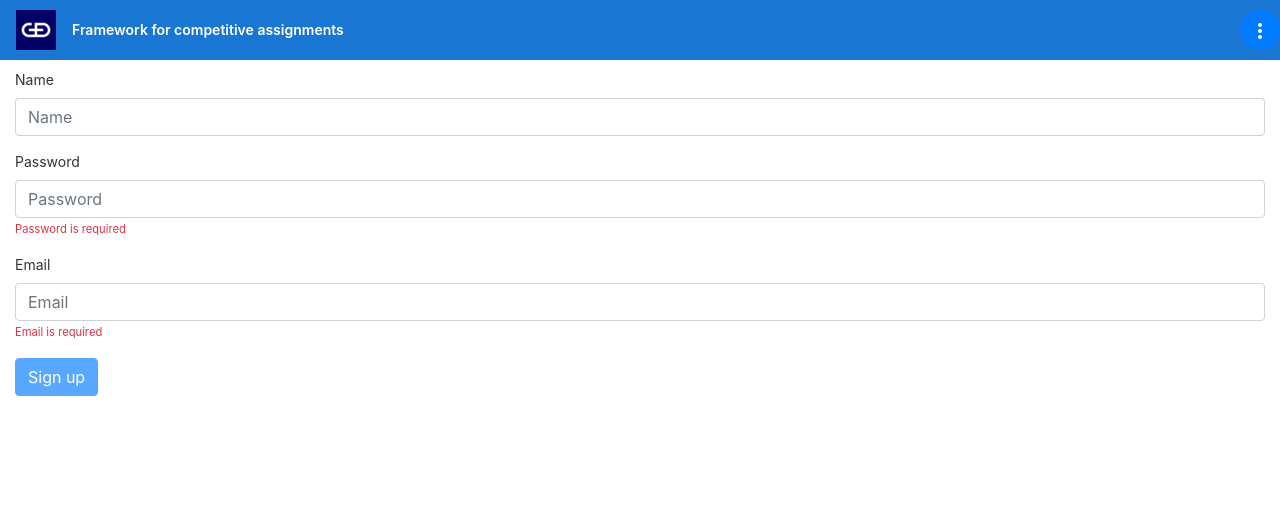
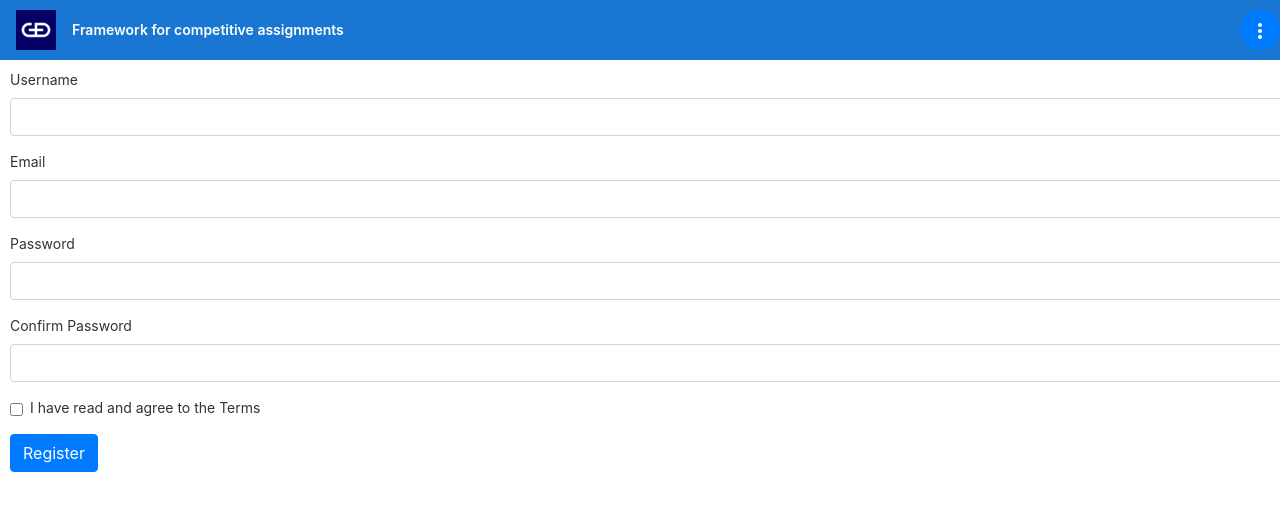
Before and after one commit to ThomasYacob/ProjektFrontend, an Angular app: page /register in a window 1280 px wide. Shown: the top 510 px of the page. Built offline with nearby package versions, Linux system fonts and the light colour scheme.

Commit message:
register page fixes

```diff
--- a/src/app/register/enrollment.service.ts
+++ b/src/app/register/enrollment.service.ts
@@ -3,13 +3,14 @@ import { HttpClient, HttpErrorResponse} from '@angular/common/http';
 import { User } from './user'
 import { catchError } from 'rxjs/operators';
 import { throwError } from 'rxjs';
+import {FormGroup} from "@angular/forms";
 
 @Injectable({
   providedIn: 'root'
 })
 export class EnrollmentService {
 
-  _url = 'http://localhost:8080/user';
+  _url = 'http://localhost:8080/api/user';
   constructor(private _http: HttpClient) { }
 
   enroll(user: User) {
--- a/src/app/register/register.component.css
+++ b/src/app/register/register.component.css
@@ -1,4 +1,5 @@
-.container-fluid {
+.register-form {
     position: relative;
     top: 70px;
+    left: 10px;
 }
--- a/src/app/register/register.component.html
+++ b/src/app/register/register.component.html
@@ -1,42 +1,133 @@
-<div class="container-fluid">
-	<form #userForm="ngForm" *ngIf="!submitted" (ngSubmit)="onSubmit()" novalidate>
+<div class="register-form">
 
+	<form [formGroup]="form" (ngSubmit)="onSubmit()">
 		<div class="form-group">
-			<label>Name</label>
-			<input type="username" placeholder="Name" required #username="ngModel" [class.is-invalid]="username.invalid && username.touched"
-				class="form-control" name="username" [(ngModel)]="userModel.username"/>
-			<small class="text-danger" [class.d-none]="username.valid || username.untouched">Name is required</small>
+			<label>Username</label>
+			<input
+			type="text"
+			formControlName="username"
+			class="form-control"
+			[ngClass]="{'is-invalid': submitted && f['username'].errors}"/>
+			<div *ngIf="submitted && f['username'].errors" class="invalid-feedback">
+				<div *ngIf="f['username'].errors['required']">Username is required</div>
+				<div *ngIf="f['username'].errors['minlength']">
+					Username must be at least 6 characters
+				</div>
+				<div *ngIf="f['username'].errors['maxlength']">
+					Username must not exceed 20 characters
+				</div>
+			</div>
 		</div>
-
+		<div class="form-group">
+			<label>Email</label>
+			<input
+					type="text"
+					formControlName="email"
+					class="form-control"
+					[ngClass]="{ 'is-invalid': submitted && f['email'].errors }"
+			/>
+			<div *ngIf="submitted && f['email'].errors" class="invalid-feedback">
+				<div *ngIf="f['email'].errors['required']">Email is required</div>
+				<div *ngIf="f['email'].errors['email']">Email is invalid</div>
+			</div>
+		</div>
 		<div class="form-group">
 			<label>Password</label>
-			<input type="password" placeholder="Password" id="password" required #password="ngModel"
-				   required pattern="^(?=.*[A-Za-z])(?=.*\d)[A-Za-z\d]{8,}$"
-				[class.is-invalid]="password.invalid && password.touched" class="form-control" name="password"
-				[(ngModel)]="userModel.password"/>
-<!--			<input type="password" placeholder="Confirm Password" id="confirm_password" required>-->
-			<div *ngIf="password.errors && (password.invalid || password.touched)">
-				<small class="text-danger" *ngIf="password?.errors?.['required']">Password is required</small>
-				<small class="text-danger" *ngIf="password?.errors?.['pattern']">
-					Must contain at least one letter and number, and at least 8 characters</small>
+			<input
+					type="password"
+					formControlName="password"
+					class="form-control"
+					[ngClass]="{ 'is-invalid': submitted && f['password'].errors }"
+			/>
+			<div *ngIf="submitted && f['password'].errors" class="invalid-feedback">
+				<div *ngIf="f['password'].errors['required']">Password is required</div>
+				<div *ngIf="f['password'].errors['minlength']">
+					Password must be at least 8 characters
+				</div>
+				<div *ngIf="f['password'].errors['maxlength']">
+					Username must not exceed 40 characters
+				</div>
 			</div>
 		</div>
-
 		<div class="form-group">
-			<label>Email</label>
-			<input type="email" placeholder="Email" required #email="ngModel" pattern="[a-z0-9._%+-]+@[a-z0-9.-]+\.[a-z]{2,4}$"
-				[class.is-invalid]="email.invalid && email.touched" class="form-control" name="email"
-				[(ngModel)]="userModel.email"/>
-			<div *ngIf="email.errors && (email.invalid || email.touched)">
-				<small class="text-danger" *ngIf="email?.errors?.['required']">Email is required</small>
-				<small class="text-danger" *ngIf="email?.errors?.['pattern']">Must contain ...</small>
+			<label>Confirm Password</label>
+			<input
+					type="password"
+					formControlName="confirmPassword"
+					class="form-control"
+					[ngClass]="{ 'is-invalid': submitted && f['confirmPassword'].errors }"
+			/>
+			<div
+					*ngIf="submitted && f['confirmPassword'].errors"
+					class="invalid-feedback"
+			>
+				<div *ngIf="f['confirmPassword'].errors['required']">
+					Confirm Password is required
+				</div>
+				<div *ngIf="f['confirmPassword'].errors['matching']">
+					Confirm Password does not match
+				</div>
 			</div>
 		</div>
+		<div class="form-group form-check">
+			<input
+					type="checkbox"
+					formControlName="acceptTerms"
+					class="form-check-input"
+					[ngClass]="{ 'is-invalid': submitted && f['acceptTerms'].errors }"
+			/>
+			<label for="acceptTerms" class="form-check-label"
+			>I have read and agree to the Terms</label
+			>
+			<div *ngIf="submitted && f['acceptTerms'].errors" class="invalid-feedback">
+				Accept Terms is required
+			</div>
+		</div>
+		<div class="form-group">
+			<button type="submit" class="btn btn-primary">Register</button>
+		</div>
+	</form>
 
-		<button
-			[disabled]="userForm.form.invalid"
-			class="btn btn-primary"
-			type="submit">Sign up
-		</button>
-	</form>
 </div>
+<!--<div class="container-fluid">-->
+<!--	<form #userForm="ngForm" *ngIf="!submitted" (ngSubmit)="onSubmit()" novalidate>-->
+
+<!--		<div class="form-group">-->
+<!--			<label>Name</label>-->
+<!--			<input type="username" placeholder="Name" required #username="ngModel" [class.is-invalid]="username.invalid && username.touched"-->
+<!--				class="form-control" name="username" [(ngModel)]="userModel.username"/>-->
+<!--			<small class="text-danger" [class.d-none]="username.valid || username.untouched">Name is required</small>-->
+<!--		</div>-->
+
+<!--		<div class="form-group">-->
+<!--			<label>Password</label>-->
+<!--			<input type="password" placeholder="Password" id="password" required #password="ngModel"-->
+<!--				   required pattern="^(?=.*[A-Za-z])(?=.*\d)[A-Za-z\d]{8,}$"-->
+<!--				[class.is-invalid]="password.invalid && password.touched" class="form-control" name="password"-->
+<!--				[(ngModel)]="userModel.password"/>-->
+<!--&lt;!&ndash;			<input type="password" placeholder="Confirm Password" id="confirm_password" required>&ndash;&gt;-->
+<!--			<div *ngIf="password.errors && (password.invalid || password.touched)">-->
+<!--				<small class="text-danger" *ngIf="password?.errors?.['required']">Password is required</small>-->
+<!--				<small class="text-danger" *ngIf="password?.errors?.['pattern']">-->
+<!--					Must contain at least one letter and number, and at least 8 characters</small>-->
+<!--			</div>-->
+<!--		</div>-->
+
+<!--		<div class="form-group">-->
+<!--			<label>Email</label>-->
+<!--			<input type="email" placeholder="Email" required #email="ngModel" pattern="[a-z0-9._%+-]+@[a-z0-9.-]+\.[a-z]{2,4}$"-->
+<!--				[class.is-invalid]="email.invalid && email.touched" class="form-control" name="email"-->
+<!--				[(ngModel)]="userModel.email"/>-->
+<!--			<div *ngIf="email.errors && (email.invalid || email.touched)">-->
+<!--				<small class="text-danger" *ngIf="email?.errors?.['required']">Email is required</small>-->
+<!--				<small class="text-danger" *ngIf="email?.errors?.['pattern']">Must contain ...</small>-->
+<!--			</div>-->
+<!--		</div>-->
+
+<!--		<button-->
+<!--			[disabled]="userForm.form.invalid"-->
+<!--			class="btn btn-primary"-->
+<!--			type="submit">Sign up-->
+<!--		</button>-->
+<!--	</form>-->
+<!--</div>-->
--- a/src/app/register/register.component.ts
+++ b/src/app/register/register.component.ts
@@ -1,6 +1,8 @@
 import { Component, OnInit} from '@angular/core';
 import { User } from './user';
 import { EnrollmentService } from './enrollment.service';
+import {AbstractControl, FormBuilder, FormControl, FormGroup, Validators} from "@angular/forms";
+import Validation from "../utils/validation";
 
 @Component({
   selector: 'app-register',
@@ -8,18 +10,59 @@ import { EnrollmentService } from './enrollment.service';
   styleUrls: ['./register.component.css']
 })
 export class RegisterComponent {
-userModel = new User("","","");
+  form: FormGroup = new FormGroup({
+    username: new FormControl(''),
+    email: new FormControl(''),
+    password: new FormControl(''),
+    confirmPassword: new FormControl(''),
+    acceptTerms: new FormControl(false),
+  })
+    errorMsg = '';
   submitted = false;
-  errorMsg = '';
+  constructor(private formBuilder: FormBuilder, private _enrollmentService: EnrollmentService) {}
+  ngOnInit(): void {
+    this.form = this.formBuilder.group({
+      username: [
+          '',
+          [
+              Validators.required,
+              Validators.minLength(6),
+              Validators.maxLength(20)
+          ]
+      ],
+      email: ['', [Validators.required, Validators.email]],
+      password: [
+          '',
+          [
+              Validators.required,
+              Validators.minLength(8),
+              Validators.maxLength(40)
+          ]
+      ],
+      confirmPassword: ['', Validators.required],
+      acceptTerms: [false, Validators.requiredTrue]
+        },
+        {
+          validators: [Validation.match('password', 'confirmPassword')]
+        }
+    )
+  }
 
-  constructor(private _enrollmentService: EnrollmentService) {}
-
-  onSubmit() {
+  onSubmit(): void {
     this.submitted = true;
-    this._enrollmentService.enroll(this.userModel)
+    if(this.form.invalid) {
+      return;
+    }
+    this._enrollmentService.enroll(this.form.value)
         .subscribe(
             response => console.log('Success!', response),
             error => this.errorMsg = error.statusText
         )
+    console.log(JSON.stringify(this.form.value, null, 2));
   }
+
+  get f(): { [key: string]: AbstractControl} {
+    return this.form.controls;
+  }
+
 }
--- a/src/app/register/user.ts
+++ b/src/app/register/user.ts
@@ -2,6 +2,6 @@ export class User {
     constructor(
         public username: string,
         public password: string,
-        public email: string
+        public email: string,
     ) {}
 }
--- a/src/app/registration.service.ts
+++ b/src/app/registration.service.ts
@@ -6,7 +6,7 @@ import { HttpClient } from '@angular/common/http';
 })
 export class RegistrationService {
 
-  _url = 'http://localhost:3000/enroll';
+  _url = 'http://localhost:8080/api/user';
 
   constructor(private _http: HttpClient) { }
 
--- /dev/null
+++ b/src/app/utils/validation.ts
@@ -0,0 +1,21 @@
+import { AbstractControl, ValidatorFn } from '@angular/forms';
+
+export default class Validation {
+    static match(controlName: string, checkControlName: string): ValidatorFn {
+        return (controls: AbstractControl) => {
+            const control = controls.get(controlName);
+            const checkControl = controls.get(checkControlName);
+
+            if (checkControl?.errors && !checkControl.errors['matching']) {
+                return null;
+            }
+
+            if (control?.value !== checkControl?.value) {
+                controls.get(checkControlName)?.setErrors({ matching: true });
+                return { matching: true };
+            } else {
+                return null;
+            }
+        };
+    }
+}
```
